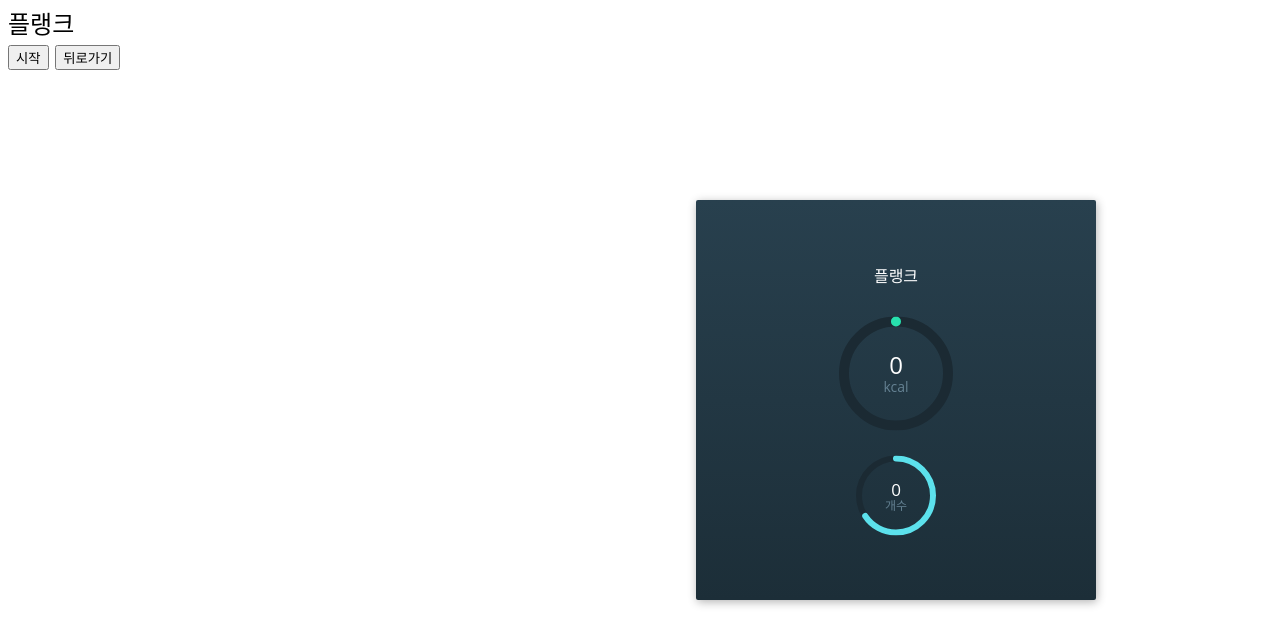
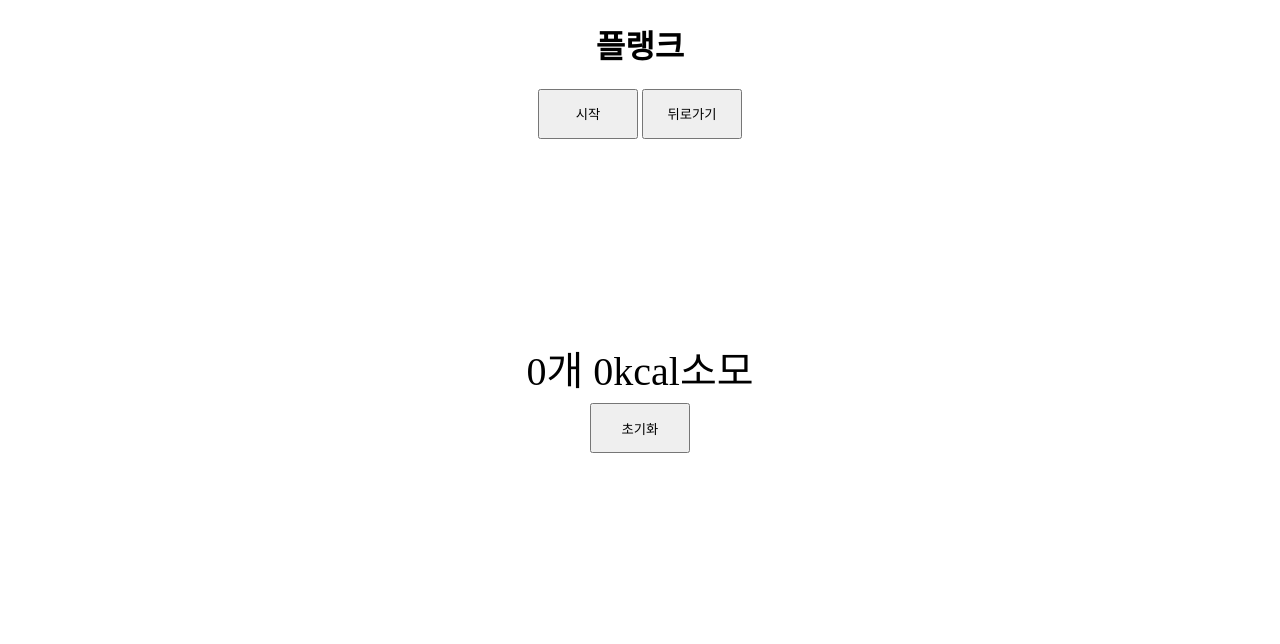
Before and after one commit to gichangee/AI-health, a plain HTML site: page plank.html in a window 1280 px wide. Drawn offline with nearby package versions, Linux system fonts and the light colour scheme.

Commit message:
add other workout

```diff
--- a/plank.html
+++ b/plank.html
@@ -9,7 +9,7 @@
 </head>
 <body>
 
-<div>플랭크</div>
+<h1>플랭크</h1>
 
 <div class="find-btn">
     <button type="button" class="find-btn1" onclick="init()">시작</button>
@@ -19,6 +19,22 @@
 
 <div><canvas id="canvas"></canvas></div>
 <div id="label-container"></div>
+
+<!-- jquery cdn -->
+<script src="https://code.jquery.com/jquery-3.6.3.js"
+integrity="sha256-nQLuAZGRRcILA+6dMBOvcRh5Pe310sBpanc6+QBmyVM="
+crossorigin="anonymous"></script>
+
+
+<div id="container">
+
+    <span>0</span>개
+    <span2>0</span2>kcal소모<br>
+    <button id="reset">초기화</button>
+
+</div>
+
+
 <script src="https://cdn.jsdelivr.net/npm/@tensorflow/tfjs@1.3.1/dist/tf.min.js"></script>
 <script src="https://cdn.jsdelivr.net/npm/@teachablemachine/pose@0.8/dist/teachablemachine-pose.min.js"></script>
 <script type="text/javascript">
@@ -26,7 +42,7 @@
     // https://github.com/googlecreativelab/teachablemachine-community/tree/master/libraries/pose
 
     // the link to your model provided by Teachable Machine export panel
-    const URL = "./my_model/";
+    const URL = "./my_model_plank/";
     let model, webcam, ctx, labelContainer, maxPredictions;
 
     async function init() {
@@ -63,10 +79,9 @@
         window.requestAnimationFrame(loop);
     }
 
-
  //추가
  var status = "stand"
-    var count = 0
+
 
 async function predict() {
     // Prediction #1: run input through posenet
@@ -76,25 +91,42 @@
     const prediction = await model.predict(posenetOutput);
 
     //추가
+    let container = document.querySelector('#container');
+    const number = container.querySelector('span');
+    const number2 = container.querySelector('span2');
 
-        if (prediction[0].probability.toFixed(2) > 0.90) {
-                if (status == "squat") {
-                    count++
+    if (prediction[0].probability.toFixed(2) > 0.90)
+    {
+            if (status == "squat")
+            {
+
+                let count = Number(number.textContent)
+                count++;
+                number.textContent = count;
+
+                let count2 = Number(number2.textContent)
+                count2=count2+0.4;
+                number2.textContent = count2;
+
                 var audio = new Audio(count % 10 + '.mp3');
                 audio.play();
+
             }
             status = "stand"
-            } else if (prediction[1].probability.toFixed(2) == 1.00) {
+    }
+    else if (prediction[1].probability.toFixed(2) == 1.00)
+    {
             status = "squat"
-            } else if (prediction[2].probability.toFixed(2) == 1.00) {
-                if (status == "squat" || status == "stand") {
+    }
+    else if (prediction[2].probability.toFixed(2) == 1.00)
+    {
+            if (status == "squat" || status == "stand")
+            {
                 var audio = new Audio('bent.mp3');
                 audio.play();
             }
             status = "bent"
     }
-
-
 
 
     for (let i = 0; i < maxPredictions; i++) {
@@ -121,34 +153,23 @@
 </script>
 
 
-<div class="frame">
-    <div class="center">
-      <div class="headline">
-              <div class="small">플랭크 </div>
-          </div>
-          <div class="circle-big">
-              <div class="text">
-                  0<div class="small">kcal</div>
-              </div>
-              <svg>
-                  <circle class="bg" cx="57" cy="57" r="52"/>
-                  <circle class="progress" cx="57" cy="57" r="52"/>
-              </svg>
-          </div>
-          <div class="circles-small">
-              <div class="circle-small">
-                  <div class="text">
-                      0<div class="small">개수</div>
-                  </div>
-                  <svg>
-                      <circle class="bg" cx="40" cy="40" r="37"/>
-                      <circle class="progress one" cx="40" cy="40" r="37"/>
-                  </svg>
-              </div>
+<script>
+let container = document.querySelector('#container');
+const number = container.querySelector('span');
+const number2 = container.querySelector('span2');
+const reset = container.querySelector('#reset');
 
-          </div>
-    </div>
-  </div>
+reset.addEventListener('click',function(){
+    let count = Number(number.textContent)
+    let count2 = Number(number2.textContent)
+    count = 0;
+    count2 = 0;
+    number.textContent = count;
+    number2.textContent = count2;
+});
+
+
+</script>
 
 </body>
 </html>
--- a/style_plank.css
+++ b/style_plank.css
@@ -1,133 +1,38 @@
-body {
-	font: 24px/30px 'Noto Sans CJK KR', Noto Sans KR, sans-serif
+#canvas{
+    padding-left: 0;
+    padding-right: 0;
+    margin-left: auto;
+    margin-right: auto;
+    display: block;
+    width: 300px;
+    margin-top: 50px;
 }
-@import url(https://fonts.googleapis.com/css?family=Open+Sans:600,400,300);
- .frame {
-	 position: absolute;
-	 top: 50%;
-	 left: 70%;
-	 width: 400px;
-	 height: 400px;
-	 margin-top: -200px;
-	 margin-left: -200px;
-	 border-radius: 2px;
-	 box-shadow: 1px 2px 10px 0px rgba(0, 0, 0, 0.3);
-	 overflow: hidden;
-	 background: #28404e;
-	 background: -moz-linear-gradient(top, #28404e 0%, #1c2e38 100%);
-	 background: -webkit-linear-gradient(top, #28404e 0%, #1c2e38 100%);
-	 background: linear-gradient(to bottom, #28404e 0%, #1c2e38 100%);
-	 filter: progid:DXImageTransform.Microsoft.gradient(startColorstr='#28404e', endColorstr='#1c2e38',GradientType=0);
-	 color: #fff;
-	 font-family: 'Open Sans', Helvetica, sans-serif !important;
-	 -webkit-font-smoothing: antialiased !important;
-	 -moz-osx-font-smoothing: grayscale !important;
+
+
+h1{
+    text-align: center;
 }
- .center {
-	 position: absolute;
-	 top: 50%;
-	 left: 50%;
-	 transform: translate(-50%, -50%);
+
+.find-btn{
+	text-align: center;
 }
- .headline {
-	 font-weight: 600;
-	 font-size: 24px;
-	 text-transform: uppercase;
-	 text-align: center;
-	 line-height: 22px;
+.find-btn1{
+	display :inline-block;
+	width: 100px;
+	height: 50px;
 }
- .headline .small {
-	 font-weight: 300;
-	 font-size: 16px;
+
+
+#container{
+    text-align: center;
+    font-size: 40px;
 }
- .circle-big {
-	 position: relative;
-	 width: 114px;
-	 height: 114px;
-	 margin: 30px auto 25px auto;
+
+#reset{
+    width: 100px;
+	height: 50px;
 }
- .circle-big svg {
-	 width: 114px;
-	 height: 114px;
+
+#label-container{
+    text-align: center;
 }
- .circle-big .bg {
-	 fill: none;
-	 stroke-width: 10px;
-	 stroke: #1b2a33;
-}
- .circle-big .progress {
-	 fill: none;
-	 stroke-width: 10px;
-	 stroke: #27e1ae;
-	 stroke-linecap: round;
-	 stroke-dasharray: 326.56;
-	 stroke-dashoffset: 327;
-	 transform: rotate(-90deg);
-	 transform-origin: 50% 50%;
-	 animation: big 1.5s ease-out;
-}
- .circle-big .text {
-	 position: absolute;
-	 width: 100%;
-	 top: 37px;
-	 font-size: 24px;
-	 text-align: center;
-	 font-weight: 400;
-	 line-height: 22px;
-}
- .circle-big .text .small {
-	 font-size: 14px;
-	 color: #648192;
-}
- .circles-small {
-	 margin: 0 auto;
-	 width: 400px;
-	 height: 80px;
-	 text-align: center;
-}
- .circle-small {
-	 display: inline-block;
-	 position: relative;
-	 width: 80px;
-	 height: 80px;
-	 margin: 0 20px;
-}
- .circle-small svg {
-	 width: 80px;
-	 height: 80px;
-}
- .circle-small .bg {
-	 fill: none;
-	 stroke-width: 6px;
-	 stroke: #1b2a33;
-}
- .circle-small .progress {
-	 fill: none;
-	 stroke-width: 6px;
-	 stroke: #5ce1ec;
-	 stroke-linecap: round;
-	 stroke-dasharray: 232.36;
-	 transform: rotate(-90deg);
-	 transform-origin: 50% 50%;
-}
- .circle-small .progress.one {
-	 stroke-dashoffset: 80;
-	 animation: one 1.5s ease-out;
-}
- .circle-small .progress.two {
-	 stroke-dashoffset: 140;
-	 animation: two 1.5s ease-out;
-}
- .circle-small .text {
-	 position: absolute;
-	 width: 100%;
-	 top: 26px;
-	 font-size: 17px;
-	 text-align: center;
-	 font-weight: 400;
-	 line-height: 16px;
-}
- .circle-small .text .small {
-	 font-size: 12px;
-	 color: #648192;
-}
--- a/style_pushup.css
+++ b/style_pushup.css
@@ -1,133 +1,38 @@
-body {
-	font: 24px/30px 'Noto Sans CJK KR', Noto Sans KR, sans-serif
+#canvas{
+    padding-left: 0;
+    padding-right: 0;
+    margin-left: auto;
+    margin-right: auto;
+    display: block;
+    width: 300px;
+    margin-top: 50px;
 }
-@import url(https://fonts.googleapis.com/css?family=Open+Sans:600,400,300);
- .frame {
-	 position: absolute;
-	 top: 50%;
-	 left: 70%;
-	 width: 400px;
-	 height: 400px;
-	 margin-top: -200px;
-	 margin-left: -200px;
-	 border-radius: 2px;
-	 box-shadow: 1px 2px 10px 0px rgba(0, 0, 0, 0.3);
-	 overflow: hidden;
-	 background: #28404e;
-	 background: -moz-linear-gradient(top, #28404e 0%, #1c2e38 100%);
-	 background: -webkit-linear-gradient(top, #28404e 0%, #1c2e38 100%);
-	 background: linear-gradient(to bottom, #28404e 0%, #1c2e38 100%);
-	 filter: progid:DXImageTransform.Microsoft.gradient(startColorstr='#28404e', endColorstr='#1c2e38',GradientType=0);
-	 color: #fff;
-	 font-family: 'Open Sans', Helvetica, sans-serif !important;
-	 -webkit-font-smoothing: antialiased !important;
-	 -moz-osx-font-smoothing: grayscale !important;
+
+
+h1{
+    text-align: center;
 }
- .center {
-	 position: absolute;
-	 top: 50%;
-	 left: 50%;
-	 transform: translate(-50%, -50%);
+
+.find-btn{
+	text-align: center;
 }
- .headline {
-	 font-weight: 600;
-	 font-size: 24px;
-	 text-transform: uppercase;
-	 text-align: center;
-	 line-height: 22px;
+.find-btn1{
+	display :inline-block;
+	width: 100px;
+	height: 50px;
 }
- .headline .small {
-	 font-weight: 300;
-	 font-size: 16px;
+
+
+#container{
+    text-align: center;
+    font-size: 40px;
 }
- .circle-big {
-	 position: relative;
-	 width: 114px;
-	 height: 114px;
-	 margin: 30px auto 25px auto;
+
+#reset{
+    width: 100px;
+	height: 50px;
 }
- .circle-big svg {
-	 width: 114px;
-	 height: 114px;
+
+#label-container{
+    text-align: center;
 }
- .circle-big .bg {
-	 fill: none;
-	 stroke-width: 10px;
-	 stroke: #1b2a33;
-}
- .circle-big .progress {
-	 fill: none;
-	 stroke-width: 10px;
-	 stroke: #27e1ae;
-	 stroke-linecap: round;
-	 stroke-dasharray: 326.56;
-	 stroke-dashoffset: 327;
-	 transform: rotate(-90deg);
-	 transform-origin: 50% 50%;
-	 animation: big 1.5s ease-out;
-}
- .circle-big .text {
-	 position: absolute;
-	 width: 100%;
-	 top: 37px;
-	 font-size: 24px;
-	 text-align: center;
-	 font-weight: 400;
-	 line-height: 22px;
-}
- .circle-big .text .small {
-	 font-size: 14px;
-	 color: #648192;
-}
- .circles-small {
-	 margin: 0 auto;
-	 width: 400px;
-	 height: 80px;
-	 text-align: center;
-}
- .circle-small {
-	 display: inline-block;
-	 position: relative;
-	 width: 80px;
-	 height: 80px;
-	 margin: 0 20px;
-}
- .circle-small svg {
-	 width: 80px;
-	 height: 80px;
-}
- .circle-small .bg {
-	 fill: none;
-	 stroke-width: 6px;
-	 stroke: #1b2a33;
-}
- .circle-small .progress {
-	 fill: none;
-	 stroke-width: 6px;
-	 stroke: #5ce1ec;
-	 stroke-linecap: round;
-	 stroke-dasharray: 232.36;
-	 transform: rotate(-90deg);
-	 transform-origin: 50% 50%;
-}
- .circle-small .progress.one {
-	 stroke-dashoffset: 80;
-	 animation: one 1.5s ease-out;
-}
- .circle-small .progress.two {
-	 stroke-dashoffset: 140;
-	 animation: two 1.5s ease-out;
-}
- .circle-small .text {
-	 position: absolute;
-	 width: 100%;
-	 top: 26px;
-	 font-size: 17px;
-	 text-align: center;
-	 font-weight: 400;
-	 line-height: 16px;
-}
- .circle-small .text .small {
-	 font-size: 12px;
-	 color: #648192;
-}
--- a/style_squat.css
+++ b/style_squat.css
@@ -4,5 +4,35 @@
     margin-left: auto;
     margin-right: auto;
     display: block;
-    width: 200px;
+    width: 300px;
+    margin-top: 50px;
 }
+
+
+h1{
+    text-align: center;
+}
+
+.find-btn{
+	text-align: center;
+}
+.find-btn1{
+	display :inline-block;
+	width: 100px;
+	height: 50px;
+}
+
+
+#container{
+    text-align: center;
+    font-size: 40px;
+}
+
+#reset{
+    width: 100px;
+	height: 50px;
+}
+
+#label-container{
+    text-align: center;
+}
```
Also changed, not shown: index.html (+1 -1 lines), pushup.html (+63 -40 lines), squat.html (+4 -5 lines). Lines whose indentation alone changed are shown as unchanged.
